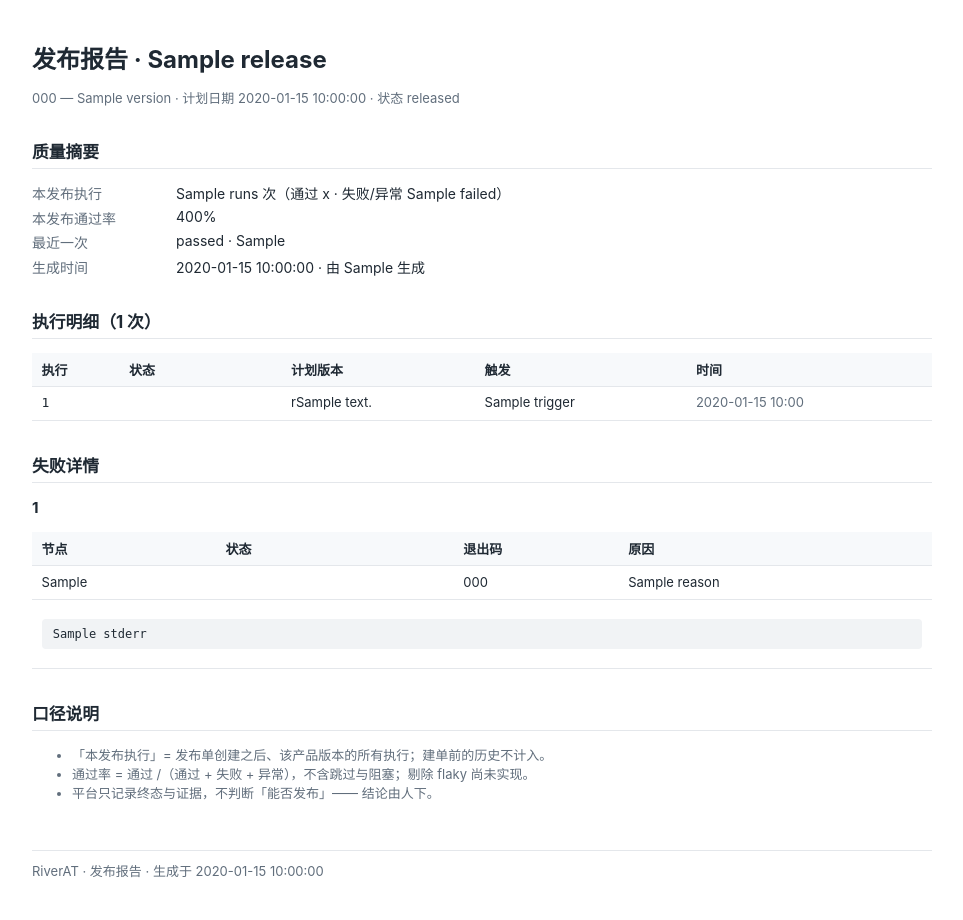
After one commit to Lux-Fer/RiverAT, a Python web app: template frontend/templates/release_report.html in a window 1280 px wide. The commit adds this page. Shown: the whole page, without its empty margins (158-1121 px from the left). Run offline with Jinja, Linux system fonts and the light colour scheme; the template is opened without the code that fills it: most values are stand-ins (such as "Sample title", 1, 10 or a date in 2020).

Commit message:
发布报告：自包含 HTML 文件可下载（D86）
- GET /releases/{id}/report 返回附件（封面/摘要/明细/失败证据/口径）
- 样式内联、零外部资源，离线可打开归档
- 发布详情页加入口；1 个用例；140 passed / 3 skipped，ruff 全绿

```diff
--- a/frontend/templates/release_detail.html
+++ b/frontend/templates/release_detail.html
@@ -9,6 +9,9 @@
     {% endif %}
   </p>
   {% if release.note %}<p class="muted">{{ release.note }}</p>{% endif %}
+
+  <p><a class="btn" style="text-decoration:none;" href="/releases/{{ release.id }}/report">下载 HTML 报告</a>
+     <span class="muted">单文件、离线可打开</span></p>
 
   <div style="display:grid; grid-template-columns:repeat(auto-fit,minmax(160px,1fr)); gap:.8rem;">
     <div class="card">
--- /dev/null
+++ b/frontend/templates/release_report.html
@@ -0,0 +1,102 @@
+<!doctype html>
+<html lang="zh-CN">
+<head>
+  <meta charset="utf-8">
+  <title>发布报告 · {{ release.product_code }} {{ release.version }}</title>
+  <style>
+    body { font-family: -apple-system, "Segoe UI", "Microsoft YaHei", sans-serif;
+           max-width: 900px; margin: 2.5rem auto; padding: 0 1rem; color: #1f2933; }
+    h1 { font-size: 1.5rem; margin-bottom: .2rem; }
+    h2 { font-size: 1.05rem; margin-top: 2rem; border-bottom: 1px solid #e4e7eb; padding-bottom: .3rem; }
+    .muted { color: #616e7c; font-size: 13px; }
+    table { border-collapse: collapse; width: 100%; font-size: 13px; }
+    th, td { text-align: left; padding: .45rem .6rem; border-bottom: 1px solid #e4e7eb; vertical-align: top; }
+    th { background: #f7f9fb; }
+    .badge { display: inline-block; padding: .1rem .5rem; border-radius: 999px; color: #fff; font-size: 12px; }
+    .passed { background: #1e7e34; }
+    .failed { background: #e03131; }
+    .error { background: #c2255c; }
+    .skipped { background: #6b7280; }
+    .blocked { background: #b45309; }
+    .queued, .running { background: #1667b8; }
+    .kv { display: grid; grid-template-columns: 8rem 1fr; gap: .3rem 1rem; font-size: 14px; }
+    .kv dt { color: #616e7c; }
+    .kv dd { margin: 0; }
+    pre { background: #f1f3f5; padding: .5rem .7rem; border-radius: 4px; font-size: 12px;
+          white-space: pre-wrap; word-break: break-all; }
+    footer { margin-top: 3rem; border-top: 1px solid #e4e7eb; padding-top: .6rem; }
+  </style>
+</head>
+<body>
+  <h1>发布报告 · {{ release.name or (release.product_code ~ " " ~ release.version) }}</h1>
+  <p class="muted">
+    {{ release.product_code }} — {{ release.version }} · 计划日期 {{ release.target_date }} ·
+    状态 {{ release.status }}
+  </p>
+
+  <h2>质量摘要</h2>
+  <dl class="kv">
+    <dt>本发布执行</dt><dd>{{ release.quality.runs }} 次（通过 {{ release.quality.passed }} · 失败/异常 {{ release.quality.failed + release.quality.error }}）</dd>
+    <dt>本发布通过率</dt>
+    <dd>{% if release.quality.pass_rate is not none %}{{ (release.quality.pass_rate * 100) | round(1) }}%{% else %}—（还没有已结束的执行）{% endif %}</dd>
+    <dt>最近一次</dt>
+    <dd>{% if release.quality.last_status %}{{ release.quality.last_status }} · {{ release.quality.last_run_when }}{% else %}未执行{% endif %}</dd>
+    <dt>生成时间</dt><dd>{{ generated_at }} · 由 {{ generated_by }} 生成</dd>
+  </dl>
+
+  <h2>执行明细（{{ entries | length }} 次）</h2>
+  {% if entries %}
+  <table>
+    <thead><tr><th>执行</th><th>状态</th><th>计划版本</th><th>触发</th><th>时间</th></tr></thead>
+    <tbody>
+      {% for entry in entries %}
+      <tr>
+        <td><code>{{ entry.run.id }}</code></td>
+        <td><span class="badge {{ entry.run.status }}">{{ entry.run.status }}</span></td>
+        <td>{% if entry.run.plan_revision %}r{{ entry.run.plan_revision }}{% else %}—{% endif %}</td>
+        <td>{{ entry.run.trigger }}</td>
+        <td class="muted">{{ entry.run.created_at.strftime("%Y-%m-%d %H:%M") if entry.run.created_at else "—" }}</td>
+      </tr>
+      {% endfor %}
+    </tbody>
+  </table>
+  {% else %}
+  <p class="muted">建单之后还没有执行。</p>
+  {% endif %}
+
+  <h2>失败详情</h2>
+  {% set failures = entries | selectattr("failed_steps") | list %}
+  {% if failures %}
+    {% for entry in failures %}
+      <h3 style="font-size:.95rem;">{{ entry.run.id }}</h3>
+      <table>
+        <thead><tr><th>节点</th><th>状态</th><th>退出码</th><th>原因</th></tr></thead>
+        <tbody>
+          {% for step in entry.failed_steps %}
+          <tr>
+            <td>{{ step.node_key }}</td>
+            <td><span class="badge {{ step.status }}">{{ step.status }}</span></td>
+            <td>{{ step.exit_code if step.exit_code is not none else "—" }}</td>
+            <td>{{ step.reason or "—" }}</td>
+          </tr>
+          {% if step.evidence and step.evidence.stderr %}
+          <tr><td colspan="4"><pre>{{ step.evidence.stderr[-800:] }}</pre></td></tr>
+          {% endif %}
+          {% endfor %}
+        </tbody>
+      </table>
+    {% endfor %}
+  {% else %}
+  <p class="muted">本发布没有失败或异常的节点。</p>
+  {% endif %}
+
+  <h2>口径说明</h2>
+  <ul class="muted">
+    <li>「本发布执行」= 发布单创建之后、该产品版本的所有执行；建单前的历史不计入。</li>
+    <li>通过率 = 通过 /（通过 + 失败 + 异常），不含跳过与阻塞；剔除 flaky 尚未实现。</li>
+    <li>平台只记录终态与证据，不判断「能否发布」—— 结论由人下。</li>
+  </ul>
+
+  <footer class="muted">RiverAT · 发布报告 · 生成于 {{ generated_at }}</footer>
+</body>
+</html>
```
Also changed, not shown: backend/app/services/release_report.py (added, +51 -0 lines), backend/app/web/releases_pages.py (+25 -0 lines), backend/tests/api/test_releases.py (+47 -0 lines), docs/decisions-riverat-requirements.md (+2 -0 lines).
